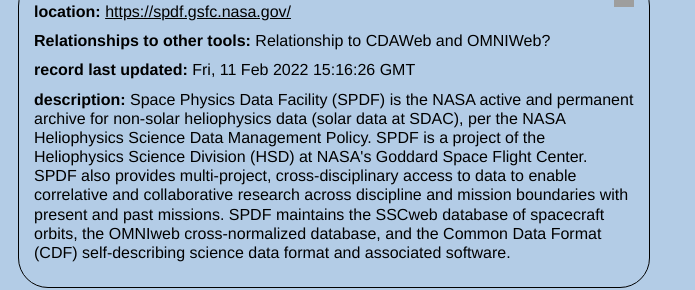
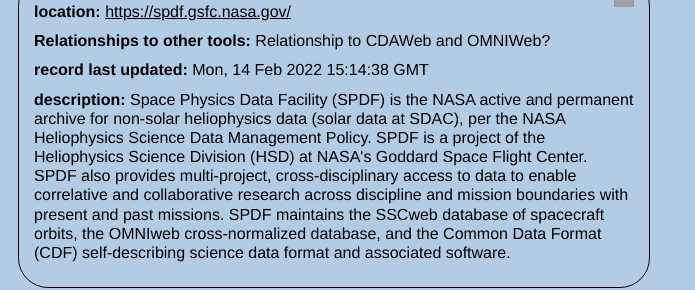
Before and after one commit to agnescameron/HelioKNOW, a Jekyll site: the page built from app/index/_tools/spft.md, in a window 1280 px wide, cut to the strip 263-553 px from the top of the page. Shown: the whole strip, without its empty margins (0-695 px from the left). Built offline with Jekyll 4.4.1, drawn with Linux system fonts in a browser that asks for light colours; nearby versions of some CDN libraries; grey boxes are pictures that could not be loaded.

Commit message:
compiled site after edit to markdown files

```diff
--- a/app/index/_tools/spft.md
+++ b/app/index/_tools/spft.md
@@ -16,7 +16,7 @@ programmatic_access: 'yes'
 relationships_to_other_tools: Relationship to CDAWeb and OMNIWeb?
 shortname: spdf
 thumbnail_url: https://upload.wikimedia.org/wikipedia/commons/e/e5/NASA_logo.svg
-timestamp: Fri, 11 Feb 2022 15:16:26 GMT
+timestamp: Mon, 14 Feb 2022 15:14:38 GMT
 title: "NASA \nSpace Physics Data Facility (SPDF)"
 tool/software: "NASA \nSpace Physics Data Facility (SPDF)"
 type: database
```
